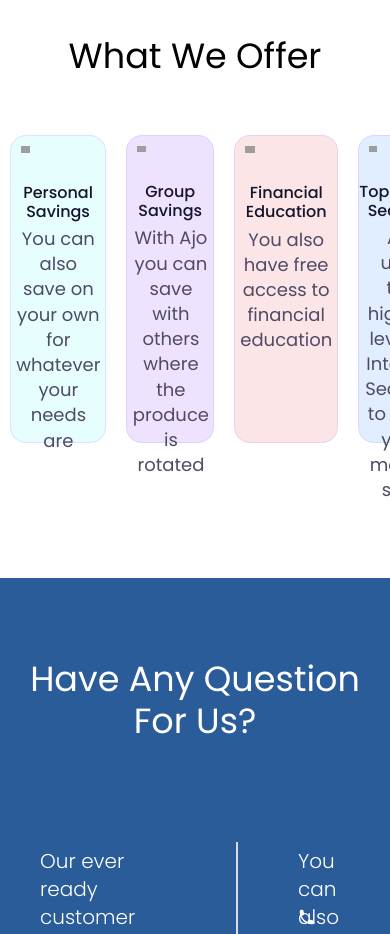
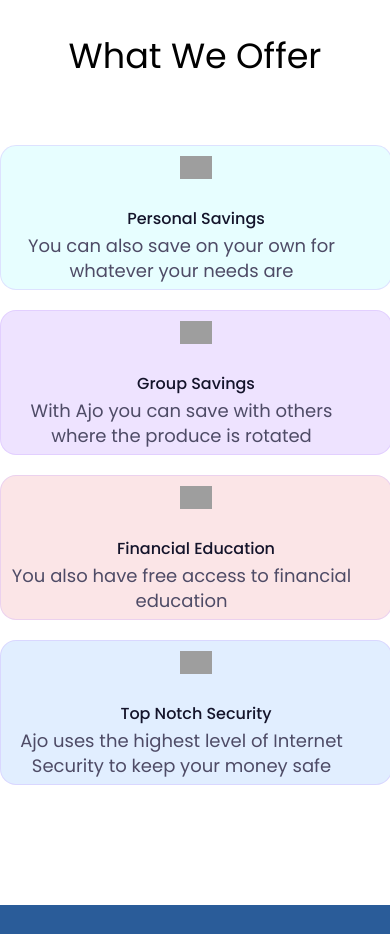
Before and after one commit to eunicegigijacob/ajo-personal-, a React (Vite) app in the folder Frontend/: page / in a window 390 px wide. Shown: the part 2140-3074 px from the top of the page. Built offline with nearby package versions, Linux system fonts and the light colour scheme; grey boxes are pictures that could not be loaded; the HTML template or start-up script is replaced by a standard one.

Commit message:
add media queries to styling

```diff
--- a/Frontend/src/styles/Offers.module.css
+++ b/Frontend/src/styles/Offers.module.css
@@ -90,4 +90,31 @@
 }
 
 
-@media screen and (max-width: 1200px) {}
+@media screen and (max-width: 760px) {
+    .offersContainer {
+        display: block;
+        /* height: initial; */
+
+    }
+
+    .offerSection {
+        height: fit-content;
+    }
+
+    .firstOffer,
+    .secondOffer,
+    .thirdOffer,
+    .fourthOffer {
+        margin: 20px auto;
+        width: 100%;
+        height: 50%;
+        text-align: center;
+    }
+
+    .offerImg {
+        width: 8%;
+        margin: 10px auto;
+    }
+
+
+}
```
